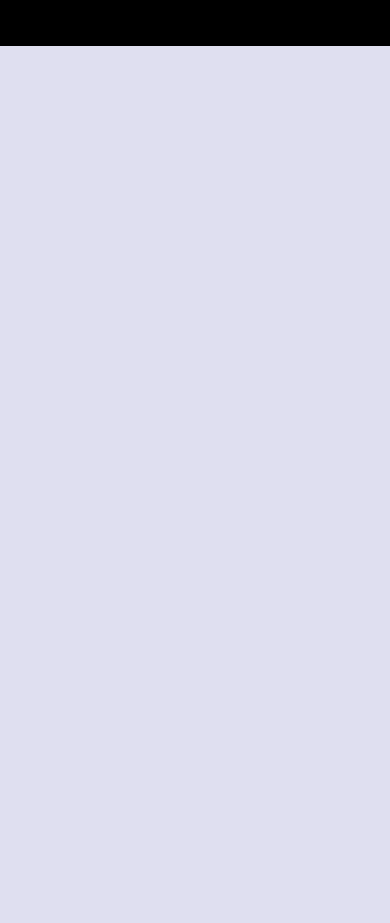
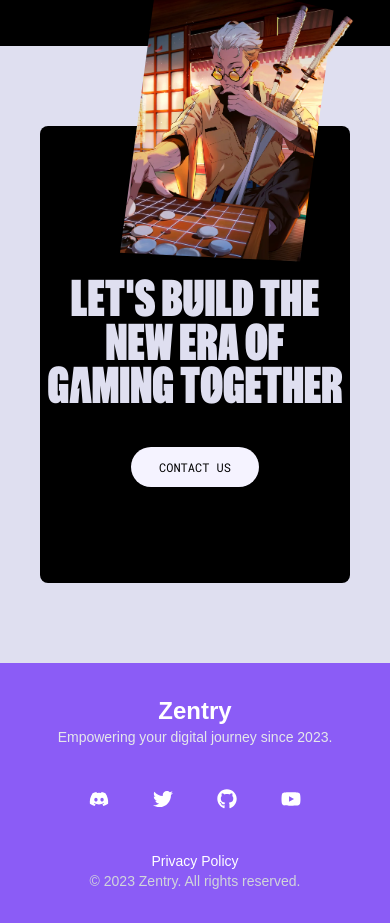
Before and after one commit to vivalafreak1/game-website, a React (Vite) app: page / in a window 390 px wide. Shown: the part 6195-7118 px from the top of the page. Before the commit the page ends 6241 px from the top, so only its background shows below. Built offline with nearby package versions, Linux system fonts and the light colour scheme; a web font is replaced by a local one.

Commit message:
Contact and Footer

```diff
--- a/package.json
+++ b/package.json
@@ -14,7 +14,7 @@
     "gsap": "^3.12.5",
     "react": "^18.3.1",
     "react-dom": "^18.3.1",
-    "react-icons": "^5.3.0",
+    "react-icons": "^5.4.0",
     "react-use": "^17.5.1"
   },
   "devDependencies": {
--- a/src/App.jsx
+++ b/src/App.jsx
@@ -3,6 +3,8 @@
 import NavBar from "./components/NavBar";
 import Features from "./components/Features";
 import Story from "./components/Story";
+import Contact from "./components/Contact";
+import { Footer } from "./components/Footer";
 
 const App = () => {
   return (
@@ -12,6 +14,8 @@
       <About />
       <Features />
       <Story />
+      <Contact />
+      <Footer />
     </main>
   );
 };
--- /dev/null
+++ b/src/components/Contact.jsx
@@ -0,0 +1,46 @@
+import Button from "./Button";
+
+const ImageClipBox = ({ src, clipClass }) => (
+  <div className={clipClass}>
+    <img src={src} />
+  </div>
+);
+
+const Contact = () => {
+  return (
+    <div id="contact" className="w-screen px-10 my-20 min-h-96">
+      <div className="relative py-24 bg-black rounded-lg text-blue-50 sm:overflow-hidden">
+        <div className="absolute top-0 hidden h-full overflow-hidden -left-20 w-72 sm:block lg:left-20 lg:w-96">
+          <ImageClipBox
+            clipClass="contact-clip-path-1"
+            src="img/contact-1.webp"
+          />
+          <ImageClipBox
+            clipClass="contact-clip-path-2 lg:translate-y-40 translate-y-60"
+            src="img/contact-2.webp"
+          />
+        </div>
+        <div className="absolute left-20 -top-40 w-60 sm:top-1/2 md:left-auto md:right-10 lg:top-20 lg:w-80">
+          <ImageClipBox
+            src="img/swordman-partial.webp"
+            clipClass="absolute md:scale-125"
+          />
+          <ImageClipBox
+            src="img/swordman.webp"
+            clipClass="sword-man-clip-path md:scale-125"
+          />
+        </div>
+        <div className="flex flex-col items-center text-center">
+          <p className="font-general text-[10px] uppercase">Join Zentry</p>
+          <p className="special-font mt-10 w-full font-zentry text-5xl leading-[0.9] md:text-[6rem]">
+            Let's b<b>u</b>ild the <br /> new era of <br /> g<b>a</b>ming t
+            <b>o</b>gether
+          </p>
+          <Button title="contact us" containerClass="mt-10 cursor-pointer" />
+        </div>
+      </div>
+    </div>
+  );
+};
+
+export default Contact;
--- /dev/null
+++ b/src/components/Footer.jsx
@@ -0,0 +1,50 @@
+import { FaDiscord, FaGithub, FaTwitter, FaYoutube } from "react-icons/fa";
+
+const links = [
+  { href: "https://discord.com", icon: <FaDiscord />, label: "Discord" },
+  { href: "https://twitter.com", icon: <FaTwitter />, label: "Twitter" },
+  { href: "https://github.com", icon: <FaGithub />, label: "GitHub" },
+  { href: "https://youtube.com", icon: <FaYoutube />, label: "YouTube" },
+];
+
+export const Footer = () => {
+  return (
+    <footer className="w-screen text-white bg-violet-500">
+      <div className="container flex flex-col items-center gap-8 px-6 py-8 mx-auto md:flex-row md:justify-between">
+        {/* Brand & Tagline */}
+        <div className="text-center md:text-left">
+          <h2 className="text-2xl font-bold">Zentry</h2>
+          <p className="text-sm text-gray-200">
+            Empowering your digital journey since 2023.
+          </p>
+        </div>
+
+        {/* Social Links */}
+        <div className="flex justify-center gap-6">
+          {links.map((link) => (
+            <a
+              key={link.href}
+              href={link.href}
+              target="_blank"
+              rel="noopener noreferrer"
+              className="flex items-center justify-center w-10 h-10 text-xl transition-transform duration-300 transform rounded-full hover:scale-110 hover:bg-violet-700"
+              aria-label={link.label}
+            >
+              {link.icon}
+            </a>
+          ))}
+        </div>
+
+        {/* Legal Links */}
+        <div className="text-sm text-center md:text-right">
+          <a href="#privacy-policy" className="block hover:underline">
+            Privacy Policy
+          </a>
+          <p className="text-gray-300">
+            &copy; 2023 Zentry. All rights reserved.
+          </p>
+        </div>
+      </div>
+    </footer>
+  );
+};
--- a/src/components/Hero.jsx
+++ b/src/components/Hero.jsx
@@ -127,7 +127,7 @@
             src={getVideoSrc(
               currentIndex === totalVideos - 1 ? 1 : currentIndex
             )}
-            // autoPlay
+            autoPlay
             loop
             muted
             className="absolute top-0 left-0 object-cover object-center size-full"
--- a/src/components/RoundedCorners.jsx
+++ b/src/components/RoundedCorners.jsx
@@ -1,5 +1,3 @@
-import React from "react";
-
 const RoundedCorners = () => {
   return (
     <svg
--- a/src/components/Story.jsx
+++ b/src/components/Story.jsx
@@ -1,4 +1,4 @@
-import React, { useRef } from "react";
+import { useRef } from "react";
 import AnimatedTitle from "./AnimatedTitle";
 import gsap from "gsap";
 import RoundedCorners from "./RoundedCorners";
```
Also changed, not shown: 1 other file (tests, documents, lock files or other folders).
